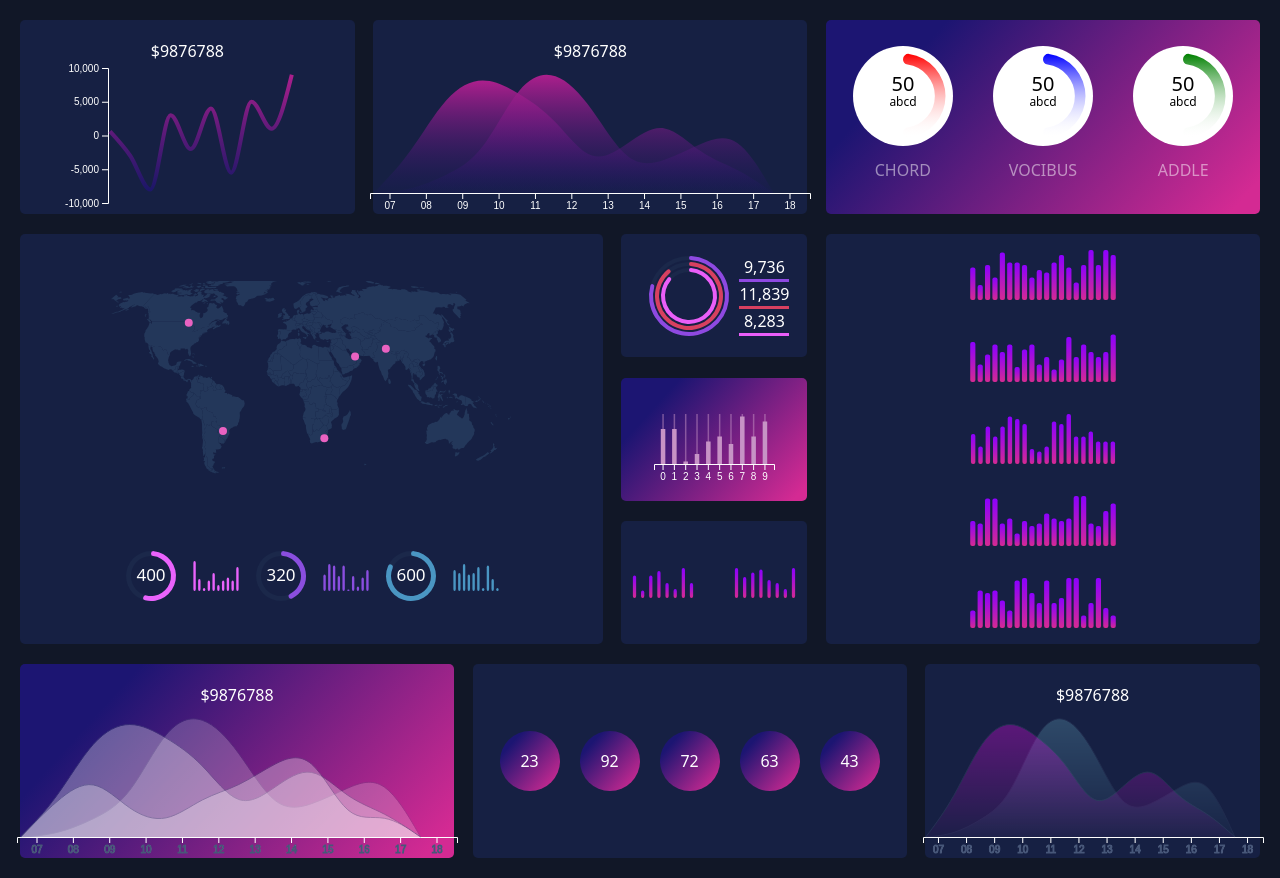
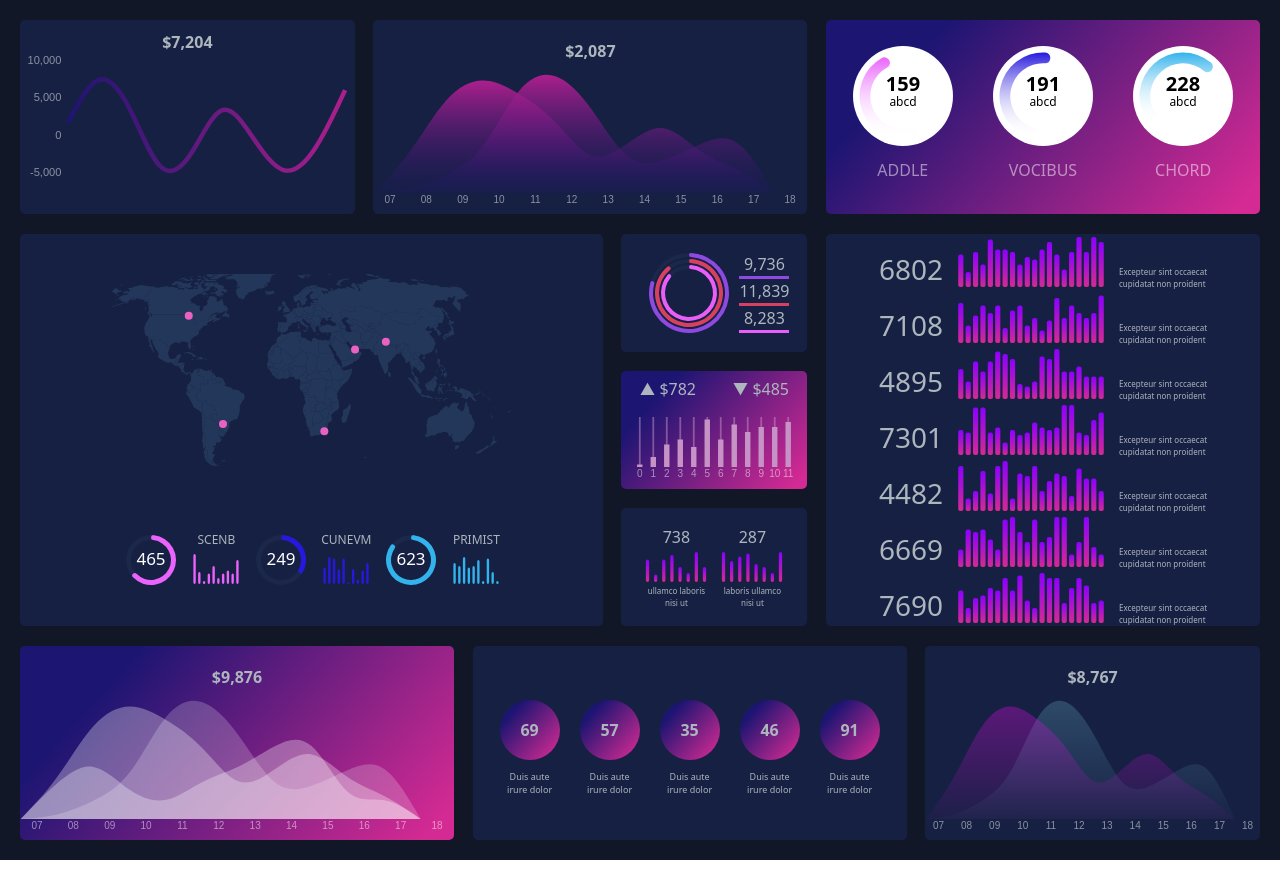
Before and after one commit to vilas-m/infographic-dashboard, a React (Create React App) app: page / in a window 1280 px wide. Built offline with nearby package versions, Linux system fonts and the light colour scheme.

Commit message:
changes in charts

```diff
--- a/src/Charts/Baloon.js
+++ b/src/Charts/Baloon.js
@@ -15,10 +15,11 @@ const Baloon = ({text}) => {
                 width: 60,
                 height: 60,
                 background: "linear-gradient(132deg, rgba(28,21,114,1) 20%, rgba(212,42,147,1) 95%)",
-                // marginBottom: 15,
                 display: "flex",
                 justifyContent: "center",
                 alignItems: "center",
+                fontWeight: 'bold',
+                color: '#adb5bd'
               }}>{text}</div>
         </div>
     );
--- a/src/Charts/CompleteBarChart.js
+++ b/src/Charts/CompleteBarChart.js
@@ -8,7 +8,7 @@ const CompleteBarChart = () => {
 
   let data = [];
 
-  for (let i = 0; i < 10; i++) {
+  for (let i = 0; i < 12; i++) {
     data.push(Math.ceil(Math.random() * (0 - 20) + 20));
   }
 
@@ -16,7 +16,7 @@ const CompleteBarChart = () => {
     d3.select("#barChartfull").select("svg").remove();
 
     let margin = 16;
-    let width = 120;
+    let width = 170;
     let height = 50;
 
     let svg = d3
@@ -33,18 +33,13 @@ const CompleteBarChart = () => {
       .scaleBand()
       .range([0, width])
       .domain(data.map((d, i) => i))
-      .padding(0.6);
-
-    // let xScale1 = d3
-    //   .scaleBand()
-    //   .range([0, width])
-    //   .domain(data.map((d, i) => i))
-    //   .padding(0.9);
+      .padding(0.6)
 
     svg
       .append("g")
+      .style('opacity', 0.5)
       .attr("transform", `translate(0, ${height})`)
-      .call(d3.axisBottom(xScale));
+      .call(d3.axisBottom(xScale).tickSize(0)).call(g => g.select(".domain").remove())
 
     let yScale = d3.scaleLinear().domain([0, 20]).range([height, 0]);
 
--- a/src/Charts/GaugeChart.js
+++ b/src/Charts/GaugeChart.js
@@ -1,7 +1,7 @@
 import React, { useEffect } from "react";
 import * as d3 from "d3";
 
-const Gauge = ({ color, id }) => {
+const Gauge = ({ color, id, value }) => {
   useEffect(() => {
     draw();
   });
@@ -10,10 +10,8 @@ const Gauge = ({ color, id }) => {
     d3.select("#gaugeChart" + id)
       .select("svg")
       .remove();
-    const data = [
-      { key: "sunday", value: 9, color: "red" },
-      { key: "monday", value: 9, color: "white" },
-    ];
+
+    let value = Math.ceil(Math.random() * (30 - 360) + 360);
 
     let margin = 5;
     let width = 90;
@@ -56,10 +54,10 @@ const Gauge = ({ color, id }) => {
         "d",
         d3
           .arc()
-          .innerRadius(radius * 0.75)
-          .outerRadius(radius)
-          .startAngle(0)
-          .endAngle((2 * Math.PI) / 2)
+          .innerRadius(radius * 0.77)
+          .outerRadius(radius + 1)
+          .startAngle((value * Math.PI) / 180)
+          .endAngle((value * Math.PI) / 180 + (2 * Math.PI) / 2)
           .cornerRadius(10)
       )
       .attr("fill", `url(#mygrad${id})`);
@@ -68,8 +66,9 @@ const Gauge = ({ color, id }) => {
       .append("text")
       .attr("x", 0)
       .attr("y", -5)
-      .text("50")
+      .text(value)
       .style("font-size", 20)
+      .style("font-weight", "bold")
       .attr("text-anchor", "middle");
 
     svg
@@ -120,9 +119,14 @@ const GaugeChart = () => {
         alignItems: "center",
       }}
     >
+      {[
+        { value: "ADDLE", color: "#ea63fc" },
+        { value: "VOCIBUS", color: "#2719dc" },
+        { value: "CHORD", color: "#33b3ec" },
+      ].map((i) => {
+        return (
           <div
             style={{
-          //   background: "green",
               margin: 5,
               height: "100%",
               width: "30%",
@@ -132,39 +136,11 @@ const GaugeChart = () => {
               alignItems: "center",
             }}
           >
-        <Gauge color="red" id="1" />
-        <h6 style={{opacity: 0.5}}>CHORD</h6>
+            <Gauge color={i.color} id={i.value} />
+            <h6 style={{ opacity: 0.5 }}>{i.value}</h6>
           </div>
-      <div
-        style={{
-          //   background: "green",
-          margin: 5,
-          height: "100%",
-          width: "30%",
-          display: "flex",
-          flexDirection: "column",
-          justifyContent: "center",
-          alignItems: "center",
-        }}
-      >
-        <Gauge color="blue" id="2" />
-        <h6 style={{opacity: 0.5}}>VOCIBUS</h6>
-      </div>
-      <div
-        style={{
-          //   background: "green",
-          margin: 5,
-          height: "100%",
-          width: "30%",
-          display: "flex",
-          flexDirection: "column",
-          justifyContent: "center",
-          alignItems: "center",
-        }}
-      >
-        <Gauge color="green" id="3" />
-        <h6 style={{opacity: 0.5}}>ADDLE</h6>
-      </div>
+        );
+      })}
     </div>
   );
 };
--- a/src/Charts/GeoChart.js
+++ b/src/Charts/GeoChart.js
@@ -30,7 +30,7 @@ const GeoChart = () => {
 
     let projection = d3
       .geoNaturalEarth1()
-      .scale(width / 1.5/ Math.PI)
+      .scale(width / 1.5 / Math.PI)
       .translate([width / 2.2, height / 1.7]);
 
     console.log(":::::: ");
@@ -42,23 +42,25 @@ const GeoChart = () => {
       .append("path")
       .attr("fill", "#23375a")
       .attr("d", d3.geoPath().projection(projection))
-      .on("mouseover", d => console.log(d) )
+      .on("mouseover", (d) => console.log(d));
 
     let dots = [
-          [81.111256,30.183481]
-          ,[-53.628349,-26.124865],
-          [-89.272917,48.019808],
-          [30.055716,-31.140269],
-          [54.693024,24.797892]
-      ]
+      [81.111256, 30.183481],
+      [-53.628349, -26.124865],
+      [-89.272917, 48.019808],
+      [30.055716, -31.140269],
+      [54.693024, 24.797892],
+    ];
 
-      svg.selectAll("circle")
-		.data(dots).enter()
+    svg
+      .selectAll("circle")
+      .data(dots)
+      .enter()
       .append("circle")
       .attr("cx", (d) => projection(d)[0])
       .attr("cy", (d) => projection(d)[1])
       .attr("r", "4px")
-		.attr("fill", "#e962c1")
+      .attr("fill", "#e962c1");
 
     //   svg.selectAll("text")
     // 	.data(dots).enter()
@@ -102,14 +104,36 @@ const GeoChart = () => {
           height: "30%",
           //   background: "green",
           width: "100%",
+          fontSize: 12,
+          color: "#adb5bd",
         }}
       >
-          <DonutChart color="#ea63fc" value="400" id="1"/>
-          <BarChartSmall color="#ea63fc" value="400" id="1"/>
-          <DonutChart color="#8a4edf" value="320" id="2"/>
-          <BarChartSmall color="#8a4edf" value="320" id="2"/>
-          <DonutChart color="#4a96c3" value="600" id="3"/>
-          <BarChartSmall color="#4a96c3" value="600" id="3"/>
+        {[
+          { value: "SCENB", color: "#ea63fc" },
+          { value: "CUNEVM", color: "#2719dc" },
+          { value: "PRIMIST", color: "#33b3ec" },
+        ].map((i) => {
+          return (
+            <>
+              <DonutChart
+                color={i.color}
+                value={Math.ceil(Math.random() * (200 - 700) + 700)}
+                id={i.value}
+              />
+              <div
+                style={{
+                  display: "flex",
+                  flexDirection: "column",
+                  justifyContent: "space-between",
+                  alignItems: "center",
+                }}
+              >
+                {i.value}
+                <BarChartSmall color={i.color} value="400" id={i.value} />
+              </div>
+            </>
+          );
+        })}
       </div>
     </div>
   );
--- a/src/Charts/GradientBarChart.js
+++ b/src/Charts/GradientBarChart.js
@@ -17,7 +17,7 @@ const GradientBarChart = ({ id, width, height, bars, padding }) => {
       .select("svg")
       .remove();
 
-    let margin = 16;
+    let margin = 3;
     // let width = width;
     // let height = height;
 
--- a/src/Charts/LineChart.js
+++ b/src/Charts/LineChart.js
@@ -1,20 +1,17 @@
 import React, { useEffect } from "react";
 import * as d3 from "d3";
-import { curveMonotoneX } from "d3";
 
 const LineChart = () => {
-  let data = [
-    { year: 2007, value: 600 },
-    { year: 2008, value: -3000 },
-    { year: 2009, value: -8000 },
-    { year: 2010, value: 3000 },
-    { year: 2011, value: -2000 },
-    { year: 2012, value: 4000 },
-    { year: 2013, value: -5500 },
-    { year: 2014, value: 5000 },
-    { year: 2015, value: 1000 },
-    { year: 2016, value: 9000 },
-  ];
+  let data = [];
+  let startYear = 2007;
+
+  for (let i = 0; i < 10; i++) {
+    data.push({
+      year: startYear + i,
+      value: Math.ceil(Math.random() * (-7000 - 9999) + 9999),
+    });
+  }
+
   useEffect(() => {
     draw();
   });
@@ -25,10 +22,11 @@ const LineChart = () => {
     let margin = {
       top: 5,
       bottom: 10,
-      left: 50,
-      right: 5,
+      left: 30,
+      right: 10,
     };
-    let width = 259 - margin.left - margin.right;
+
+    let width = 320 - margin.left - margin.right;
     let height = 150 - margin.top - margin.bottom;
 
     let svg = d3
@@ -36,29 +34,31 @@ const LineChart = () => {
       .append("svg")
       .attr("width", width + margin.left + margin.right)
       .attr("height", height + margin.top + margin.bottom)
+      .attr("viewBox", `0 0 ${width} ${height}`)
       .append("g")
-      .attr("transform", `translate(${margin.left}, ${margin.top})`);
+      .attr("transform", `translate(${margin.left}, ${margin.top})`)
+      .attr("layout-css", "justifyContent: center; flexGrow: 1");
 
     let gradient = svg
       .append("defs")
       .append("linearGradient")
-      .attr("id", "mygradLine") //id of the gradient
+      .attr("id", "lineChartGradient")
       .attr("x1", "0%")
-      .attr("x2", "0%")
-      .attr("y1", "0%")
+      .attr("x2", "100%")
+      .attr("y1", "100%")
       .attr("y2", "100%");
 
     gradient
       .append("stop")
       .attr("offset", "0%")
-      .style("stop-color", "#ac1f8c")
+      .style("stop-color", "#1f1472")
       .style("stop-opacity", 1);
 
     gradient
       .append("stop")
       .attr("offset", "100%")
-      .style("stop-color", "#1f1472")
-      .style("stop-opacity", 0.8);
+      .style("stop-color", "#ac1f8c")
+      .style("stop-opacity", 1);
 
     let xScale = d3
       .scaleBand()
@@ -68,13 +68,17 @@ const LineChart = () => {
 
     let yScale = d3.scaleLinear().domain([-10000, 10000]).range([height, 0]);
 
-    svg.append("g").call(d3.axisLeft(yScale).ticks(5));
+    svg
+      .append("g")
+      .style("opacity", 0.5)
+      .call(d3.axisLeft(yScale).ticks(5).tickSize(0))
+      .call((g) => g.select(".domain").remove());
 
     svg
       .append("path")
       .datum(data)
       .attr("fill", "none")
-      .attr("stroke", "url(#mygradLine)")
+      .attr("stroke", "url(#lineChartGradient)")
       .attr("stroke-width", 4)
       .attr(
         "d",
@@ -86,14 +90,13 @@ const LineChart = () => {
           .y(function (d) {
             return yScale(d.value);
           })
-          .curve(d3.curveMonotoneX)
+          .curve(d3.curveBasis)
       );
   };
 
   return (
     <div
       style={{
-        padding: 10,
         width: "100%",
         height: "100%",
         display: "flex",
@@ -103,14 +106,23 @@ const LineChart = () => {
     >
       <div
         style={{
-          width: "90%",
-          height: "90%",
+          // width: "90%",
+          // height: "90%",
           display: "flex",
           flexDirection: "column",
           alignItems: "center",
         }}
       >
-        <div style={{ width: "100%", textAlign: "center" }}>$9876788</div>
+        <div
+          style={{
+            width: "100%",
+            textAlign: "center",
+            fontWeight: "bold",
+            color: "#adb5bd",
+          }}
+        >
+          $7,204
+        </div>
         <div
           style={{
             width: "100%",
--- a/src/Charts/Mountain.js
+++ b/src/Charts/Mountain.js
@@ -67,7 +67,7 @@ const Mountain = () => {
     gradient
       .append("stop")
       .attr("offset", "0%")
-      .style("stop-color", '#ac1f8c')
+      .style("stop-color", "#ac1f8c")
       .style("stop-opacity", 1);
 
     gradient
@@ -82,22 +82,21 @@ const Mountain = () => {
       .domain(data1.map((d) => d.year))
       .padding(0.1);
 
+    svg
+      .append("g")
+      .style('opacity', 0.5)
+      .attr("transform", `translate(0, ${height})`)
+      .call(d3.axisBottom(xScale).ticks(4).tickSize(0))
+      .call((g) => g.select(".domain").remove())
 
-    svg
-    .append("g")
-    .attr("transform", `translate(0, ${height})`)
-    .call(d3.axisBottom(xScale).ticks(4));
 
     let yScale = d3.scaleLinear().domain([0, 10000]).range([height, 0]);
 
-    // svg.append("g").call(d3.axisBottom(xScale).ticks(5));
 
     svg
       .append("path")
       .datum(data1)
       .attr("fill", `url(#mygrad)`)
-      // .attr("stroke", "steelblue")
-      // .attr("stroke-width", 4)
       .attr(
         "d",
         d3
@@ -150,7 +149,8 @@ const Mountain = () => {
           alignItems: "center",
         }}
       >
-        <div style={{ width: "100%", textAlign: "center" }}>$9876788</div>
+        <div style={{ width: "100%", textAlign: "center",fontWeight: "bold",
+            color: "#adb5bd", }}>$2,087</div>
         <div
           style={{
             width: "100%",
--- a/src/Charts/MultiMountain.js
+++ b/src/Charts/MultiMountain.js
@@ -100,12 +100,14 @@ const MultiMountain = () => {
 
     svg
       .append("g")
+      .style('opacity', 0.5)
       .attr("transform", `translate(0, ${height})`)
-      .call(d3.axisBottom(xScale).ticks(4));
+      .call(d3.axisBottom(xScale).ticks(4).tickSize(0))
+      .call((g) => g.select(".domain").remove())
+
 
     let yScale = d3.scaleLinear().domain([0, 10000]).range([height, 0]);
 
-    // svg.append("g").call(d3.axisBottom(xScale).ticks(5));
 
     svg
       .append("path")
@@ -183,7 +185,8 @@ const MultiMountain = () => {
           alignItems: "center",
         }}
       >
-        <div style={{ width: "100%", textAlign: "center" }}>$9876788</div>
+        <div style={{ width: "100%", textAlign: "center", fontWeight: "bold",
+            color: "#adb5bd", }}>$9,876</div>
         <div
           style={{
             width: "100%",
--- a/src/Charts/MultiMountain2.js
+++ b/src/Charts/MultiMountain2.js
@@ -120,17 +120,18 @@ const MultiMountain2 = () => {
 
     svg
       .append("g")
+      .style('opacity', 0.5)
       .attr("transform", `translate(0, ${height})`)
-      .call(d3.axisBottom(xScale).ticks(4));
+      .call(d3.axisBottom(xScale).ticks(4).tickSize(0))
+      .call((g) => g.select(".domain").remove());
 
     let yScale = d3.scaleLinear().domain([0, 10000]).range([height, 0]);
 
-    // svg.append("g").call(d3.axisBottom(xScale).ticks(5));
 
     svg
       .append("path")
       .datum(data1)
-      .attr("fill", 'url(#mygrad9)')
+      .attr("fill", "url(#mygrad9)")
       .attr("opacity", 0.2)
       // .attr("stroke-width", 4)
       .attr(
@@ -148,7 +149,7 @@ const MultiMountain2 = () => {
     svg
       .append("path")
       .datum(data2)
-      .attr("fill", 'url(#mygrad7)')
+      .attr("fill", "url(#mygrad7)")
       .attr("opacity", 0.3)
       // .attr("stroke-width", 4)
       .attr(
@@ -185,7 +186,8 @@ const MultiMountain2 = () => {
           alignItems: "center",
         }}
       >
-        <div style={{ width: "100%", textAlign: "center" }}>$9876788</div>
+        <div style={{ width: "100%", textAlign: "center", fontWeight: "bold",
+            color: "#adb5bd", }}>$8,767</div>
         <div
           style={{
             width: "100%",
--- a/src/Containers/Main.js
+++ b/src/Containers/Main.js
@@ -107,6 +107,7 @@ const Main = () => {
                 flexDirection: "column",
                 alignItems: "center",
                 justifyContent: "center",
+                color: "#adb5bd",
               }}
             >
               <div
@@ -146,12 +147,26 @@ const Main = () => {
               height: "30%",
               borderRadius: 5,
               display: "flex",
+              flexDirection: "column",
               justifyContent: "center",
               alignItems: "center",
               background:
                 "linear-gradient(132deg, rgba(28,21,114,1) 20%, rgba(212,42,147,1) 95%)",
             }}
           >
+            <div
+              style={{
+                display: "flex",
+                flexDirection: "row",
+                fontWeight: "lighter",
+                justifyContent: "space-around",
+                width: "100%",
+                color: "#adb5bd",
+              }}
+            >
+              <div> ▲ $782</div>
+              <div> ▼ $485</div>
+            </div>
             <CompleteBarChart />
           </div>
           <div
@@ -165,6 +180,17 @@ const Main = () => {
               alignItems: "center",
             }}
           >
+            <div
+              style={{
+                display: "flex",
+                flexDirection: "column",
+                justifyContent: "center",
+                alignItems: "center",
+                color: "#adb5bd",
+                textAlign: "center",
+              }}
+            >
+              <div>738</div>
               <GradientBarChart
                 id="1"
                 width={70}
@@ -172,6 +198,22 @@ const Main = () => {
                 bars={8}
                 padding={0.6}
               />
+              <div style={{ fontSize: 8, width: "80%" }}>
+                ullamco laboris
+                <br /> nisi ut
+              </div>
+            </div>
+            <div
+              style={{
+                display: "flex",
+                flexDirection: "column",
+                justifyContent: "space-between",
+                alignItems: "center",
+                color: "#adb5bd",
+                textAlign: "center",
+              }}
+            >
+              <div>287</div>
               <GradientBarChart
                 id="2"
                 width={70}
@@ -179,6 +221,11 @@ const Main = () => {
                 bars={8}
                 padding={0.6}
               />
+              <div style={{ fontSize: 8, width: "80%" }}>
+                laboris ullamco <br />
+                nisi ut
+              </div>
+            </div>
           </div>
         </div>
         <div
@@ -188,95 +235,49 @@ const Main = () => {
             borderRadius: 5,
             display: "flex",
             flexDirection: "column",
-            justifyContent: "center",
+            justifyContent: "space-around",
             alignItems: "center",
           }}
         >
+          {[11, 22, 33, 44, 55, 66, 77].map((i) => {
+            return (
+              <div
+                style={{
+                  display: "flex",
+                  flexDirection: "row",
+                  justifyContent: "center",
+                  alignItems: "flex-end",
+                  width: "100%",
+                  height: "100%",
+                }}
+                key={i}
+              >
+                <div
+                  style={{
+                    fontSize: 28,
+                    color: "#adb5bd",
+                    alignSelf: "flex-end",
+                    marginRight: 10,
+                  }}
+                >
+                  {Math.ceil(Math.random() * (3000 - 8000) + 8000)}
+                </div>
                 <GradientBarChart
-            id="3"
+                  id={i}
                   width={150}
                   height={50}
                   bars={20}
                   padding={0.3}
                 />
-          <GradientBarChart
-            id="4"
-            width={150}
-            height={50}
-            bars={20}
-            padding={0.3}
-          />
-          <GradientBarChart
-            id="5"
-            width={150}
-            height={50}
-            bars={20}
-            padding={0.4}
-          />
-          <GradientBarChart
-            id="6"
-            width={150}
-            height={50}
-            bars={20}
-            padding={0.3}
-          />
-          <GradientBarChart
-            id="7"
-            width={150}
-            height={50}
-            bars={20}
-            padding={0.3}
-          />
-          <GradientBarChart
-            id="7"
-            width={150}
-            height={50}
-            bars={20}
-            padding={0.3}
-          />
+                <div style={{ fontSize: 8, color: "#adb5bd", marginLeft: 10 }}>
+                  Excepteur sint occaecat
+                  <br /> cupidatat non proident
                 </div>
               </div>
-      {/* <div
-        style={{
-          display: "flex",
-          flexDirection: "row",
-          flexGrow: 1,
-          justifyContent: "space-between",
-            width: "100%",
-          height: "60%",
-          margin: 20,
-          marginTop: 0,
-        }}
-      >
-        <div
-          style={{
-            display: "flex",
-            justifyContent: "center",
-            alignItems: "center",
-            width: "30%",
-            height: '100%'
-          }}
-        ></div>
-        <div
-          style={{
-            display: "flex",
-            justifyContent: "center",
-            alignItems: "center",
-            width: "35%",
-            height: '100%',
-            background: "#162043"
-          }}
-        ></div>
-        <div
-          style={{
-            display: "flex",
-            justifyContent: "center",
-            alignItems: "center",
-            width: "30%",
-            height: '100%'
-          }}
-        ></div>
-      </div> */}
+            );
+          })}
+        </div>
+      </div>
       <div
         style={{
           display: "flex",
@@ -286,7 +287,6 @@ const Main = () => {
           justifyContent: "space-between",
           margin: 20,
           marginTop: 0,
-          stroke: '#475779'
         }}
       >
         <div
@@ -304,17 +304,33 @@ const Main = () => {
             width: "35%",
             background: "#162043",
             borderRadius: 5,
-            display: 'flex',
-            flexDirection: 'row',
-            justifyContent: 'center',
-            alignItems: 'center',
+            display: "flex",
+            flexDirection: "row",
+            justifyContent: "center",
+            alignItems: "center",
           }}
         >
-          <Baloon text={23}/>
-          <Baloon text={92}/>
-          <Baloon text={72}/>
-          <Baloon text={63}/>
-          <Baloon text={43}/>
+          {[12, 23, 34, 45, 56].map((i) => {
+            return (
+              <div
+                style={{
+                  display: "flex",
+                  flexDirection: "column",
+                  justifyContent: "center",
+                  alignItems: "center",
+                }}
+                key={i}
+              >
+                <Baloon text={Math.ceil(Math.random() * (30 - 99) + 99)} />
+                <div
+                  style={{ fontSize: 9, textAlign: "center", color: "#adb5bd" }}
+                >
+                  Duis aute <br />
+                  irure dolor
+                </div>
+              </div>
+            );
+          })}
         </div>
         <div
           style={{
@@ -326,7 +342,6 @@ const Main = () => {
           <MultiMountain2 />
         </div>
       </div>
-
     </div>
   );
 };
```
Also changed, not shown: src/Charts/BarChartSmall.js (+2 -19 lines). Lines whose indentation alone changed are shown as unchanged.
